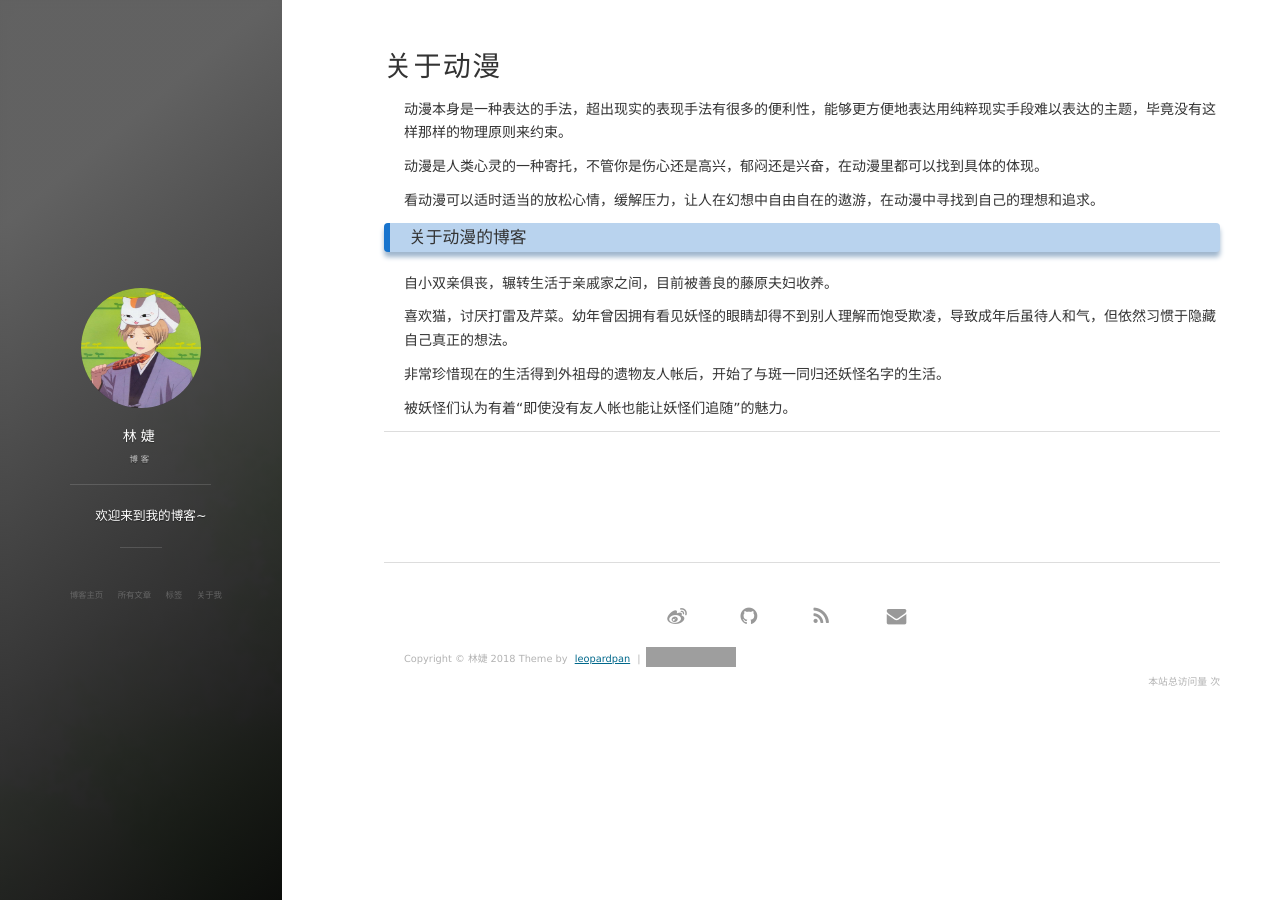
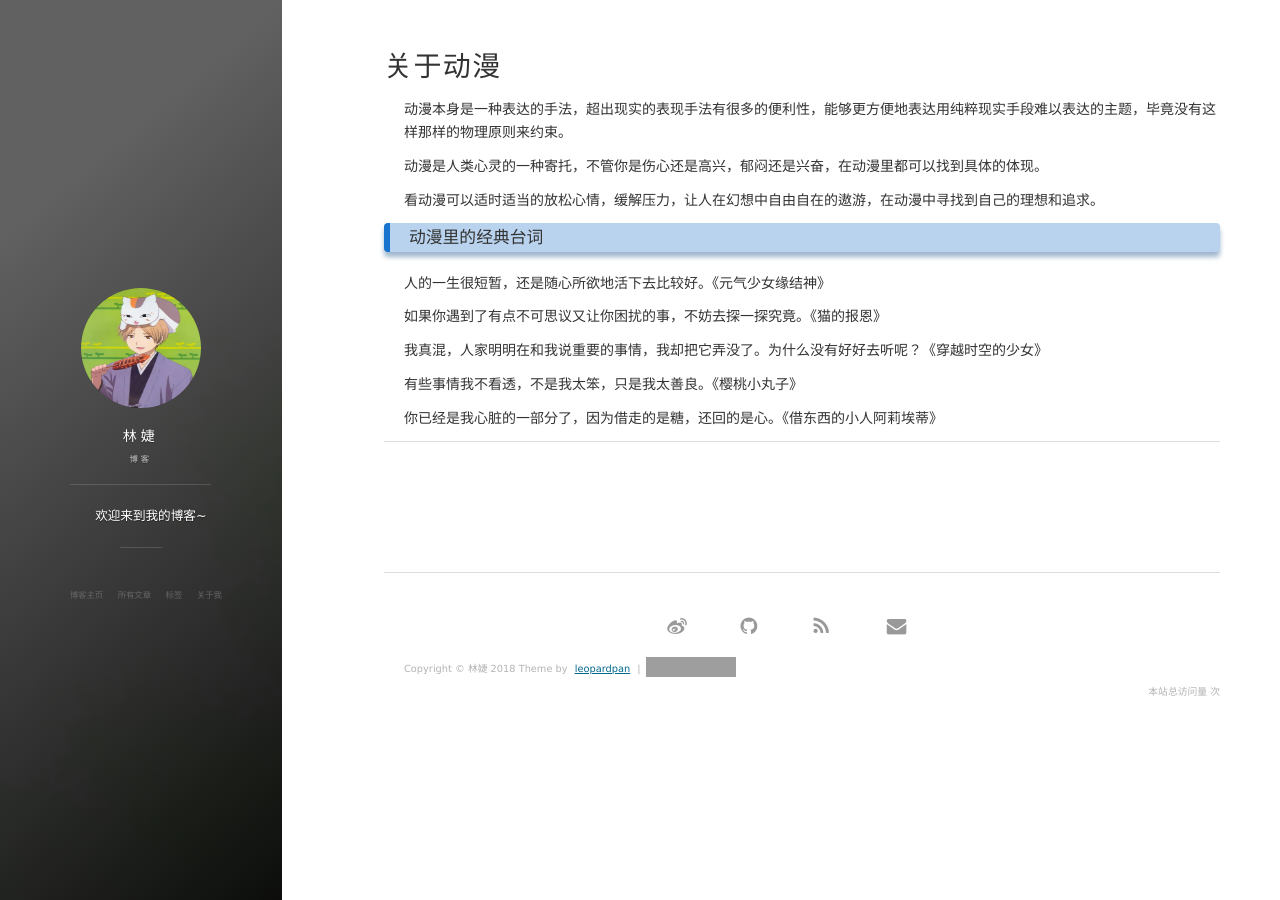
Before and after one commit to ywhlqm/L55J.github.io, a Jekyll site: the page built from about.md, in a window 1280 px wide. Built offline with Jekyll 4.4.1, drawn with Linux system fonts in a browser that asks for light colours; nearby versions of some CDN libraries; comment, search, counter and statistics services are not loaded; grey boxes are pictures that could not be loaded.

Commit message:
Update about.md

```diff
--- a/about.md
+++ b/about.md
@@ -11,28 +11,27 @@ title: 关于动漫
 
 <p>
 
-<h3> 关于动漫的博客 </h3>
+<h3> 动漫里的经典台词 </h3>
 
 <p>
 
-自小双亲俱丧，辗转生活于亲戚家之间，目前被善良的藤原夫妇收养。
+人的一生很短暂，还是随心所欲地活下去比较好。《元气少女缘结神》
 
 <p>
 
-喜欢猫，讨厌打雷及芹菜。幼年曾因拥有看见妖怪的眼睛却得不到别人理解而饱受欺凌，导致成年后虽待人和气，但依然习惯于隐藏自己真正的想法。
-
+如果你遇到了有点不可思议又让你困扰的事，不妨去探一探究竟。《猫的报恩》
 
 <p>
 
-非常珍惜现在的生活得到外祖母的遗物友人帐后，开始了与斑一同归还妖怪名字的生活。
+我真混，人家明明在和我说重要的事情，我却把它弄没了。为什么没有好好去听呢？《穿越时空的少女》
 
 <p>
 
-被妖怪们认为有着“即使没有友人帐也能让妖怪们追随”的魅力。
-
+有些事情我不看透，不是我太笨，只是我太善良。《樱桃小丸子》
 
 <p>
 
+你已经是我心脏的一部分了，因为借走的是糖，还回的是心。《借东西的小人阿莉埃蒂》
 <p>
 
 <p>
```
